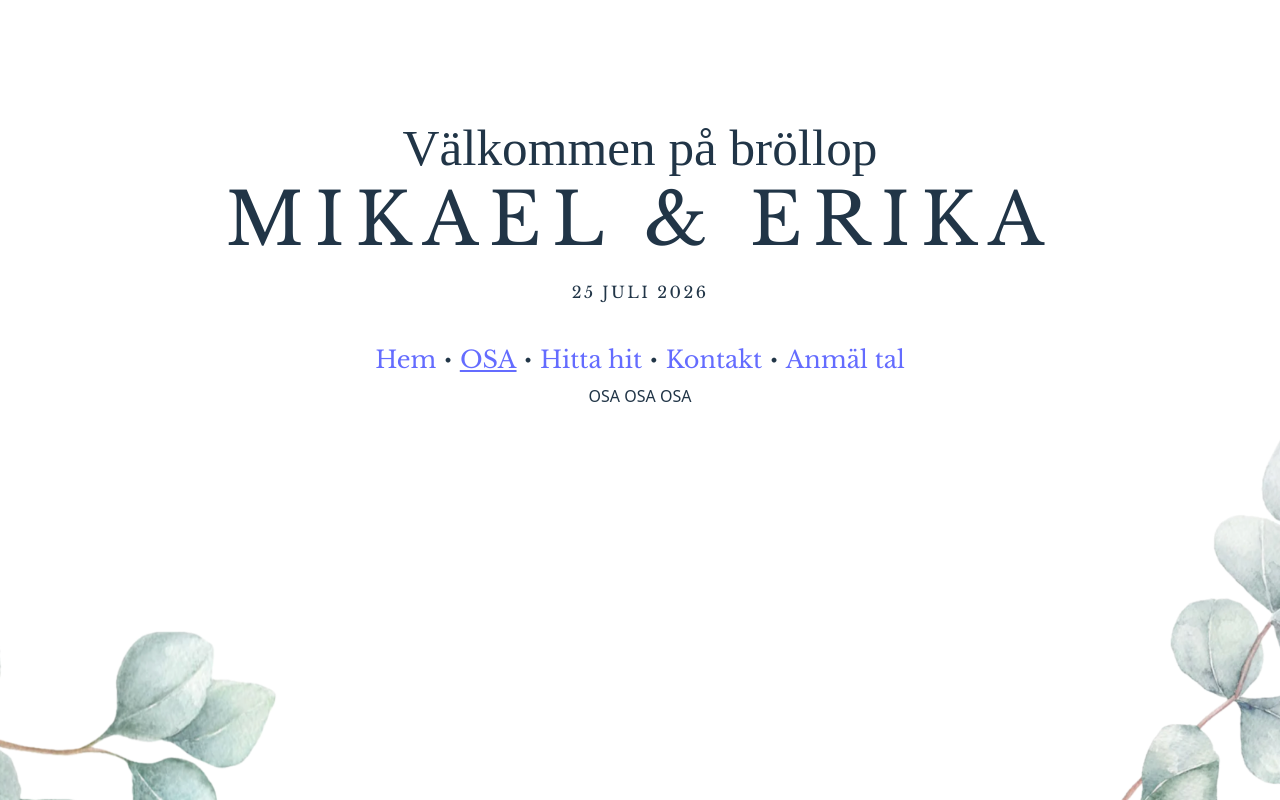
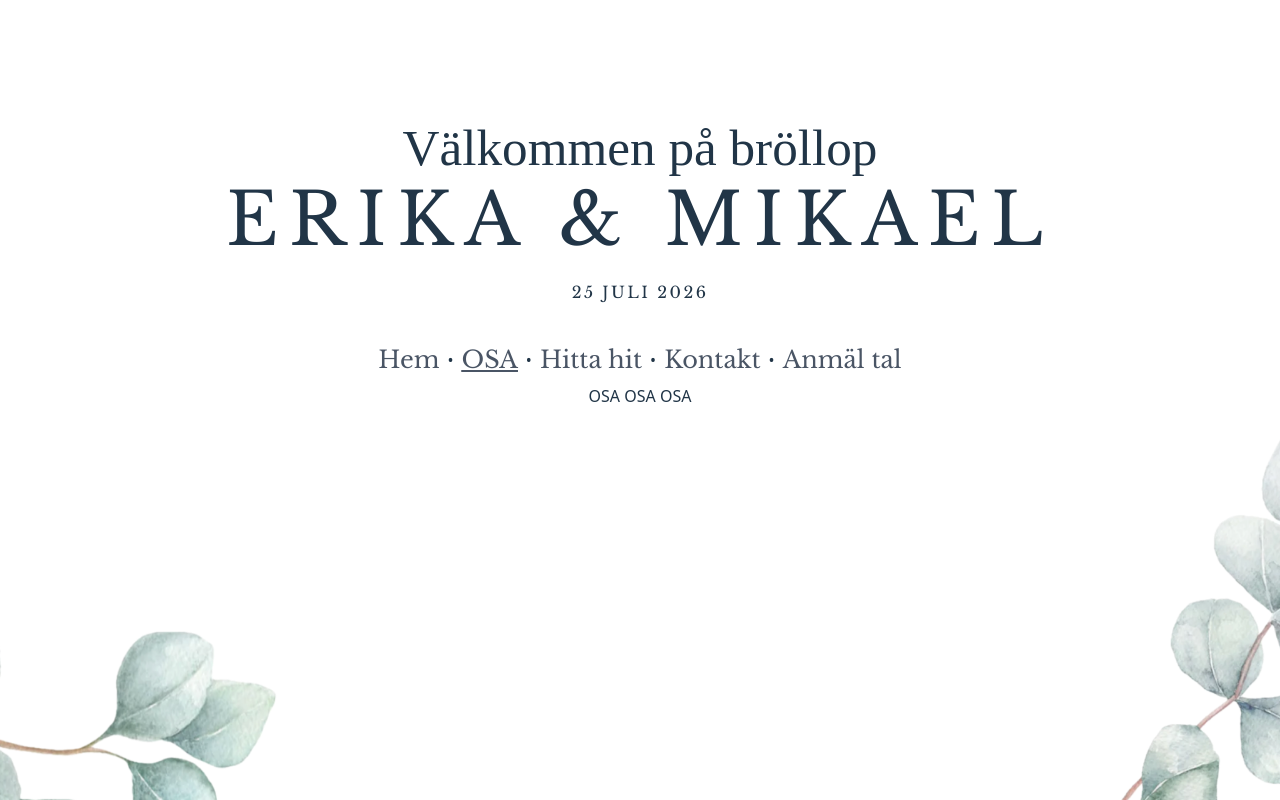
Before and after one commit to mikaelmalmqvistnordnet/malmqvist2026, a React (Vite) app: page /osa in a window 1280 px wide. Built offline with nearby package versions, Linux system fonts and the light colour scheme; a web font is replaced by a local one.

Commit message:
Style links

```diff
--- a/src/components/Header.tsx
+++ b/src/components/Header.tsx
@@ -1,5 +1,6 @@
-import { Link, useLocation } from '@tanstack/react-router';
+import { useLocation } from '@tanstack/react-router';
 import React from 'react';
+import { Link } from './Link';
 
 export const Header: React.FC = () => {
   const location = useLocation();
@@ -7,48 +8,28 @@ export const Header: React.FC = () => {
   return (
     <>
       <h2 className="font-curly">Välkommen på bröllop</h2>
-      <h1 className="font-professional-spaced text-4xl md:text-7xl">MIKAEL & ERIKA</h1>
-      <h3 className="font-professional-spaced mt-4">25 JULI 2026</h3>
-      <nav className="pt-8 flex justify-center gap-2 items-center font-professional">
-        <div
-          className={`font-bold text-gray-600 text-2xl ${
-            location.pathname === '/' ? 'underline' : ''
-          }`}
-        >
-          <Link to="/">Hem</Link>
-        </div>
+      <h1 className="font-professional-spaced text-4xl md:text-7xl">ERIKA & MIKAEL</h1>
+      <h3 className="font-professional-spaced mt-4 ">25 JULI 2026</h3>
+      <nav className="pt-8 flex justify-center gap-2 items-center flex-wrap">
+        <Link to="/" isActive={location.pathname === '/'}>
+          Hem
+        </Link>
         •
-        <div
-          className={`font-bold text-gray-600 text-2xl ${
-            location.pathname === '/osa' ? 'underline' : ''
-          }`}
-        >
-          <Link to="/osa">OSA</Link>
-        </div>
+        <Link to="/osa" isActive={location.pathname === '/osa'}>
+          OSA
+        </Link>
         •
-        <div
-          className={`font-bold text-gray-600 text-2xl ${
-            location.pathname === '/hitta-hit' ? 'underline' : ''
-          }`}
-        >
-          <Link to="/hitta-hit">Hitta hit</Link>
-        </div>
+        <Link to="/hitta-hit" isActive={location.pathname === '/hitta-hit'}>
+          Hitta hit
+        </Link>
         •
-        <div
-          className={`font-bold text-gray-600 text-2xl ${
-            location.pathname === '/kontakt' ? 'underline' : ''
-          }`}
-        >
-          <Link to="/kontakt">Kontakt</Link>
-        </div>
+        <Link to="/kontakt" isActive={location.pathname === '/kontakt'}>
+          Kontakt
+        </Link>
         •
-        <div
-          className={`font-bold text-gray-600 text-2xl ${
-            location.pathname === '/tal' ? 'underline' : ''
-          }`}
-        >
-          <Link to="/tal">Anmäl tal</Link>
-        </div>
+        <Link to="/tal" isActive={location.pathname === '/tal'}>
+          Anmäl tal
+        </Link>
       </nav>
     </>
   );
--- /dev/null
+++ b/src/components/Link.tsx
@@ -0,0 +1,19 @@
+import React, { type PropsWithChildren } from 'react';
+import { Link as RouterLink } from '@tanstack/react-router';
+
+type Props = {
+  to: string;
+  isActive: boolean;
+};
+
+export const Link: React.FC<PropsWithChildren<Props>> = ({ to, isActive, children }) => {
+  return (
+    <div
+      className={`font-professional text-gray-600 text-lg md:text-2xl hover:text-gray-800 ${
+        isActive ? 'underline' : ''
+      }`}
+    >
+      <RouterLink to={to}>{children}</RouterLink>
+    </div>
+  );
+};
--- a/src/components/PageWrapper.tsx
+++ b/src/components/PageWrapper.tsx
@@ -6,7 +6,7 @@ import blommor2 from '../assets/blommor2.png';
 export const PageWrapper: React.FC<PropsWithChildren> = ({ children }) => {
   return (
     <div className="w-full h-full flex justify-center overflow-x-hidden overflow-y-auto relative min-h-[100vh]">
-      <div className="flex flex-col items-center gap-2 pt-30 z-20 md:max-w-[800px] lg:max-w-[1200px] max-w-[95%] pl-2 pr-2">
+      <div className="flex flex-col items-center gap-2 pt-6 md:pt-30 z-20 md:max-w-[800px] lg:max-w-[1200px] max-w-[95%] pl-2 pr-2">
         {children}
       </div>
       <div className="absolute left-0 bottom-0 justify-between w-full hidden md:flex overflow-hidden z-10">
--- a/src/index.css
+++ b/src/index.css
@@ -31,22 +31,10 @@ body {
   -moz-osx-font-smoothing: grayscale;
 }
 
-a {
-  font-weight: 500;
-  color: #646cff;
-  text-decoration: inherit;
-}
-a:hover {
-  color: #535bf2;
-}
-
 @media (prefers-color-scheme: light) {
   :root {
     color: #213547;
     background-color: #ffffff;
-  }
-  a:hover {
-    color: #747bff;
   }
   button {
     background-color: #f9f9f9;
--- a/src/pages/Home/Home.tsx
+++ b/src/pages/Home/Home.tsx
@@ -7,27 +7,27 @@ import { PageWrapper } from '../../components/PageWrapper';
 const Home = () => {
   const [pw, setPw] = useState('');
 
-  if (pw !== 'testmikael123') {
-    return (
-      <div className="mb-6">
-        <label className="block text-gray-700 text-sm font-bold mb-2" htmlFor="password">
-          Password
-        </label>
-        <input
-          className="shadow appearance-none border border-grey-500 rounded max-w-[250px] w-full py-2 px-3 text-gray-700 mb-3 leading-tight focus:outline-none focus:shadow-outline"
-          id="password"
-          type="password"
-          onChange={(e) => setPw(e.target.value)}
-        />
-      </div>
-    );
-  }
+  // if (pw !== 'testmikael123') {
+  //   return (
+  //     <div className="mb-6">
+  //       <label className="block text-gray-700 text-sm font-bold mb-2" htmlFor="password">
+  //         Password
+  //       </label>
+  //       <input
+  //         className="shadow appearance-none border border-grey-500 rounded max-w-[250px] w-full py-2 px-3 text-gray-700 mb-3 leading-tight focus:outline-none focus:shadow-outline"
+  //         id="password"
+  //         type="password"
+  //         onChange={(e) => setPw(e.target.value)}
+  //       />
+  //     </div>
+  //   );
+  // }
 
   return (
     <PageWrapper>
       <Header />
-      <div className="pt-10 flex justify-center w-[400px]">
-        <div className="max-w-sm rounded-md overflow-hidden shadow-lg min-h-96 bg-gray-50  border-gray-50">
+      <div className="pt-4 md:pt-10 flex justify-center w-[400px]">
+        <div className="max-w-2xs md:max-w-sm rounded-md overflow-hidden shadow-lg min-h-96 bg-gray-50 border-gray-50">
           <img className="w-full" src={herrgarden} alt="Presteruds herrgård" />
           <div className="p-6">
             <div className="font-bold text-xl font-professional mb-2">
```
